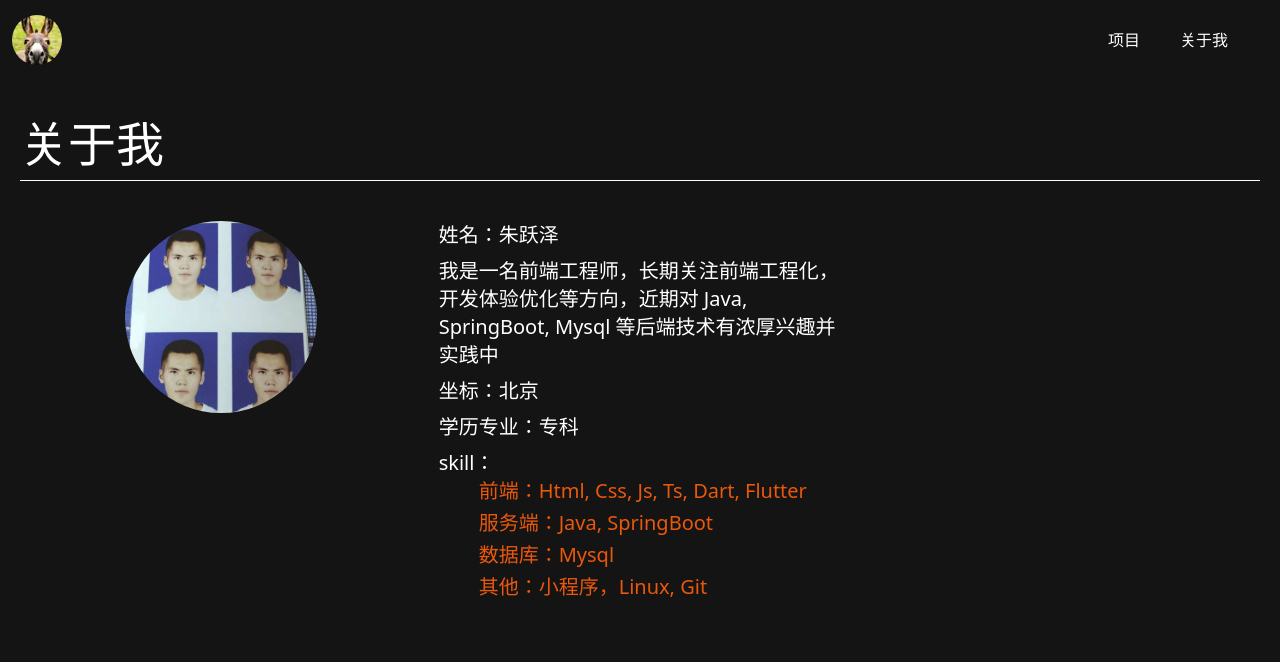
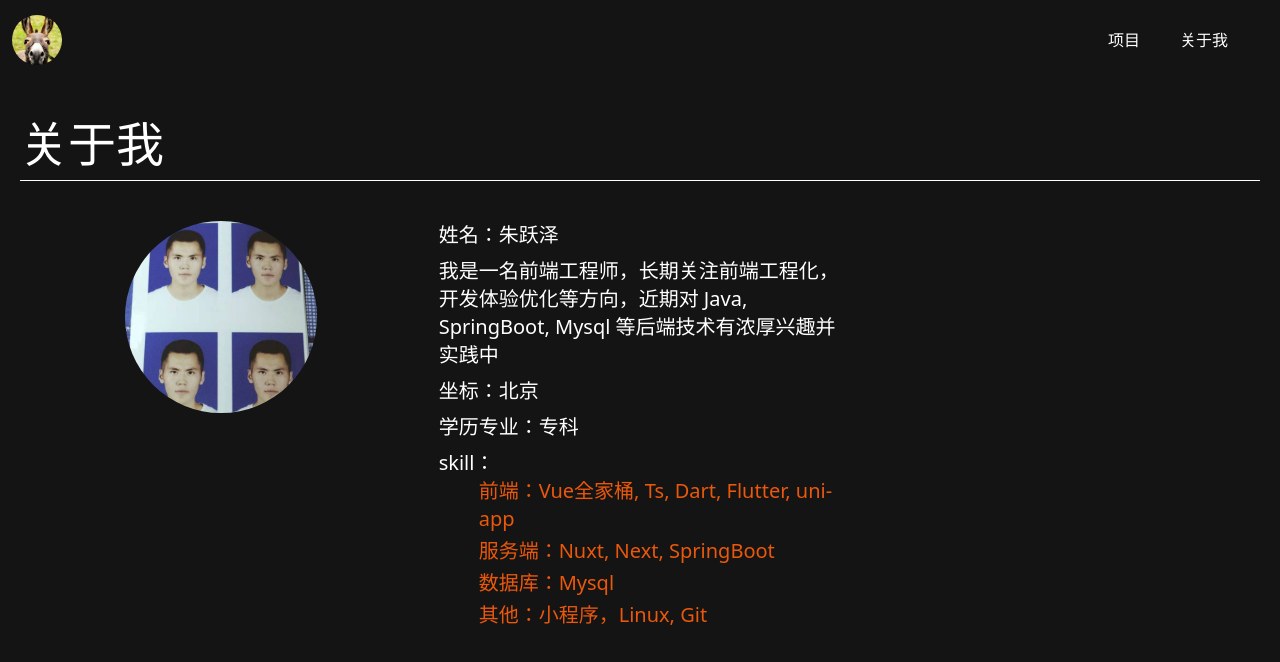
Before and after one commit to NoFearInMyHeart/resume-yzZ, a Next.js app: page /about in a window 1280 px wide. Shown: the top 662 px of the page. Built offline with nearby package versions, Linux system fonts and the light colour scheme.

Commit message:
修改技能

```diff
--- a/src/pages/about.tsx
+++ b/src/pages/about.tsx
@@ -33,10 +33,10 @@ function About() {
                   skill：
                   <ul className="ml-10">
                     <li className="text-orange-600 mb-1">
-                      前端：Html, Css, Js, Ts, Dart, Flutter
+                      前端：Vue全家桶, Ts, Dart, Flutter, uni-app
                     </li>
                     <li className="text-orange-600 mb-1">
-                      服务端：Java, SpringBoot
+                      服务端：Nuxt, Next, SpringBoot
                     </li>
                     <li className="text-orange-600 mb-1">数据库：Mysql</li>
                     <li className="text-orange-600 mb-1">
```
